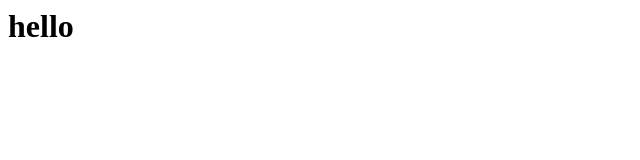
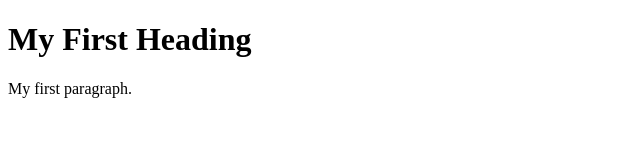
Before and after one commit to NataliaStekolnikova/Stekolnikova_Natalia, a plain HTML site: page lessons/lesson1/index.html in a window 1280 px wide. Shown: the whole page, without its empty margins (0-640 px from the left). Drawn offline with Linux system fonts and the light colour scheme.

Commit message:
new index.html

```diff
--- a/lessons/lesson1/index.html
+++ b/lessons/lesson1/index.html
@@ -1 +1,9 @@
-<h1>hello</h1>
+<!DOCTYPE html>
+<html>
+<body>
+
+<h1>My First Heading</h1>
+<p>My first paragraph.</p>
+
+</body>
+</html>
```
